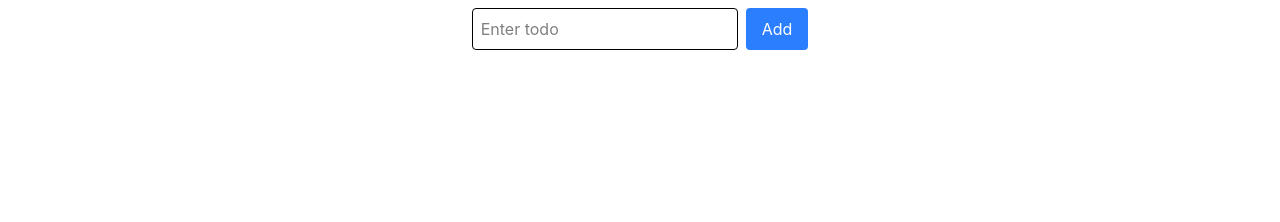
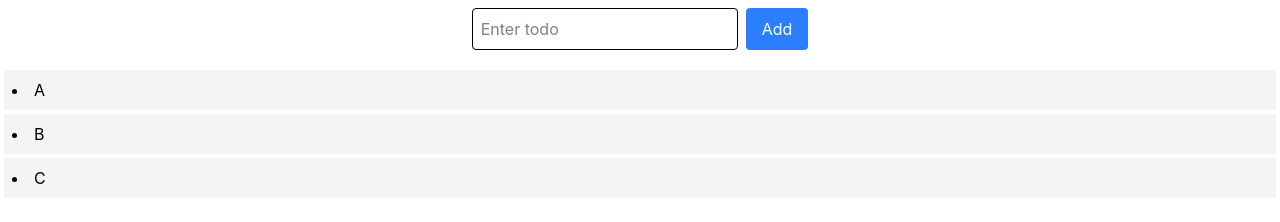
Before and after one commit to Prabigyakafle890/react-challenges, a React (Vite) app: page / in a window 1280 px wide. Shown: the part 268-490 px from the top of the page. Built offline with nearby package versions, Linux system fonts and the light colour scheme.

Commit message:
feat(excercise 7): DragAndDropList

```diff
--- a/src/App.tsx
+++ b/src/App.tsx
@@ -5,6 +5,7 @@ import GithubProfileFetcher from './components/github_profile_fetcher/GithubProf
 import { useLocalStorage } from './components/useLocalStorageHook/hooks/useLocalStorage';
 import { SearchableDropdown } from './components/SearchableDropdown';
 import { UseReducerTodo } from './components/UseReducerTodo';
+import { DragAndDropList } from './components/DragAndDropList';
 
 function App() {
 
@@ -18,6 +19,7 @@ const [LSValue, setLSValue] = useLocalStorage("ls", "");
      <input placeholder="Enter something here" onChange={(e)=> setLSValue(e.target.value) } className='border p-5'/>
      <p>{LSValue}</p>
      <UseReducerTodo />
+     <DragAndDropList/>
     </>
   )
 }
--- /dev/null
+++ b/src/components/DragAndDropList.tsx
@@ -0,0 +1,39 @@
+import { useState } from "react"
+export const DragAndDropList = () =>{
+const [items, setItems] = useState(["A" , "B", "C"]);
+const [draggedItem, setDraggedItem] = useState("");
+const [dragOverItem, setDragOverItem] = useState("");
+
+const handleDrop = (targetItem: string) =>{
+    const updated = [...items];
+
+    const draggedIndex = updated.indexOf(draggedItem);
+    const targetIndex = updated.indexOf(targetItem);
+
+    updated.splice(draggedIndex, 1);
+    updated.splice(targetIndex,0,draggedItem);
+
+    setItems(updated);
+}
+return(
+    <div>
+       {items.map((item)=>{
+        return <li key={item}
+          draggable
+          onDragStart={()=>setDraggedItem(item)}
+           onDragOver={(e) => {
+            e.preventDefault();
+            setDragOverItem(item);
+          }}
+          onDrop={()=> handleDrop(item)}
+          className={
+            dragOverItem === item
+              ? "bg-blue-200 p-2 m-1"
+              : "bg-gray-100 p-2 m-1"
+          }
+        >
+            {item}</li>
+       })}
+    </div>
+)
+}
```
